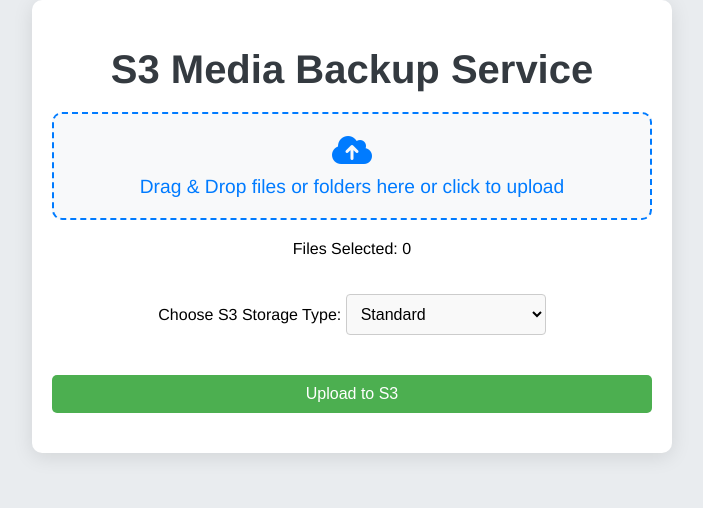
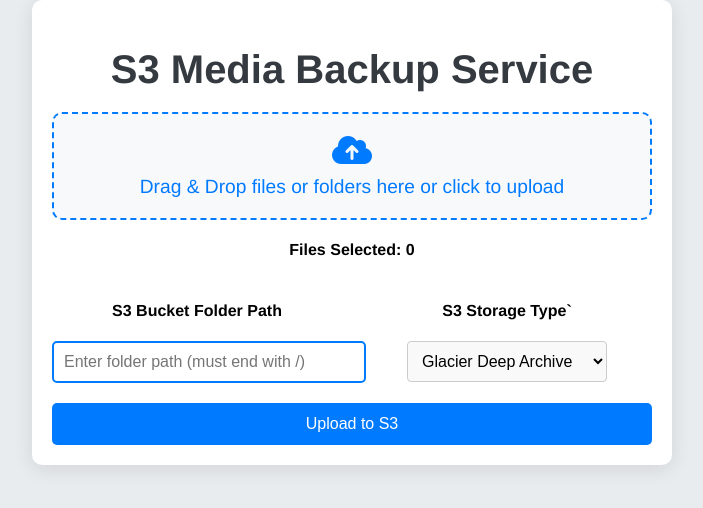
Before and after one commit to HealthyTechGuy/s3-media-backup-service, a React (Create React App) app in the folder frontend/: page / in a window 1280 px wide. Shown: the top 508 px of the page, without its empty margins (288-991 px from the left). Built offline with nearby package versions, Linux system fonts and the light colour scheme.

Commit message:
feat: updates UI to improve usability

```diff
--- a/frontend/src/App.css
+++ b/frontend/src/App.css
@@ -37,50 +37,52 @@
   background-color: #0056b3;
 }
 
-.upload-status {
-  margin-top: 20px;
-  color: #495057;
+.inputs-container {
+  display: flex;
+  justify-content: space-between;
+  gap: 20px;
+  margin-bottom: 20px;
 }
 
-.progress-container {
-  background-color: #dfe3e6;
-  border-radius: 5px;
-  overflow: hidden;
-  height: 20px;
-  margin-top: 10px;
+.folder-input,
+.storage-selector {
+  flex: 1;
 }
 
-.progress-bar {
-  height: 100%;
-  background-color: #28a745;
-  transition: width 0.5s ease;
+.folder-input input {
+  width: 100%;
+  padding: 10px;
+  margin-top: 0px;
+  border: 2px solid #007bff;
+  border-radius: 5px;
+  font-size: 16px;
 }
 
-.upload-button {
-  margin-top: 20px; /* Adjust this value to increase or decrease the space */
-  padding: 10px 20px; /* Optional: Add some padding for a better look */
-  background-color: #4CAF50; /* Green background */
-  color: white; /* White text */
-  border: none; /* Remove border */
-  border-radius: 5px; /* Rounded corners */
-  cursor: pointer; /* Pointer cursor on hover */
-  font-size: 16px; /* Increase font size */
+.folder-input input:focus {
+  outline: none;
+  border-color: #0056b3;
 }
 
-.upload-button:hover {
-  background-color: #45a049; /* Darker green on hover */
+.input-error {
+  border-color: #dc3545;
+}
+
+.error-message {
+  color: #dc3545;
+  font-size: 14px;
+  margin-top: 5px;
 }
 
 @media (max-width: 600px) {
-  .App {
-      padding: 15px;
+  .inputs-container {
+    flex-direction: column;
   }
 
   h1 {
-      font-size: 2rem;
+    font-size: 2rem;
   }
 
   button {
-      font-size: 14px;
+    font-size: 14px;
   }
 }
--- a/frontend/src/App.js
+++ b/frontend/src/App.js
@@ -1,84 +1,85 @@
 import React, { useState } from 'react';
 import axios from 'axios';
-import DropZone from './components/DropZone'; // Import the DropZone component
+import DropZone from './components/DropZone';
 import StorageTypeSelector from './components/StorageTypeSelector';
 import UploadStatus from './components/UploadStatus';
 import './App.css';
 
 function App() {
-    const [files, setFiles] = useState([]); // Initialize files as an array
-    const [storageType, setStorageType] = useState('Standard');
+    const [files, setFiles] = useState([]);
+    const [storageType, setStorageType] = useState('Glacier-Deep-Archive');
     const [folderName, setFolderName] = useState('');
+    const [folderNameError, setFolderNameError] = useState('');
     const [uploadProgress, setUploadProgress] = useState(0);
     const [uploadStatus, setUploadStatus] = useState('');
 
     const handleFilesSelected = (selectedFiles) => {
-        // Check if selectedFiles is an array and set it
         if (Array.isArray(selectedFiles)) {
             setFiles(selectedFiles);
-            console.log("Files selected:", selectedFiles);
         } else {
             console.error("Expected an array of files but received:", selectedFiles);
         }
     };
 
     const handleUpload = () => {
-        // Check if files is a valid array
         if (!Array.isArray(files) || files.length === 0) {
             setUploadStatus('No files selected for upload.');
-            console.error('No files selected.');
             return;
         }
 
-        console.log('Starting file upload...');
-        console.log('Selected storage type:', storageType);
+        const folderRegex = /\/$/;
+        if (!folderRegex.test(folderName)) {
+            setFolderNameError('Folder path must end with a forward slash (/)');
+            return;
+        } else {
+            setFolderNameError('');
+        }
 
         const formData = new FormData();
-        files.forEach((file, index) => {
-            if (file instanceof File) {
-                formData.append('files', file);
-                console.log(`Appending file[${index}]: ${file.name}, size: ${file.size} bytes`);
-            } else {
-                console.error(`Item at index ${index} is not a valid file:`, file);
-            }
+        files.forEach((file) => {
+            formData.append('files', file);
         });
+
         formData.append('storageType', storageType);
-        // TODO - make folder name an input field from the frontend.
-        formData.append('folderName', "test123/");
-        console.log('Storage type added to form data:', storageType);
+        formData.append('folderName', folderName);
 
         axios.post('http://localhost:4000/upload', formData, {
-            headers: {
-                'Content-Type': 'multipart/form-data',
-            },
+            headers: { 'Content-Type': 'multipart/form-data' },
             withCredentials: true,
             onUploadProgress: (progressEvent) => {
                 const percentCompleted = Math.round((progressEvent.loaded * 100) / progressEvent.total);
                 setUploadProgress(percentCompleted);
-                console.log(`Upload progress: ${percentCompleted}%`);
             }
         })
-        .then(response => {
-            setUploadStatus('Upload successful!');
-        })
-        .catch(error => {
-            setUploadStatus('Upload failed.');
-            if (error.response) {
-                console.error('Server responded with an error:', error.response.status, error.response.data);
-            } else if (error.request) {
-                console.error('No response received from server:', error.request);
-            } else {
-                console.error('Error during request setup:', error.message);
-            }
-        });
+        .then(() => setUploadStatus('Upload successful!'))
+        .catch(() => setUploadStatus('Upload failed.'));
     };
 
     return (
         <div className="App">
             <h1>S3 Media Backup Service</h1>
-            <DropZone onFilesSelected={handleFilesSelected} /> {/* Use DropZone instead of FileUpload */}
-            <p>Files Selected: {files.length}</p> {/* Counter for selected files */}
-            <StorageTypeSelector selectedStorage={storageType} onStorageChange={setStorageType} />
+            <DropZone onFilesSelected={handleFilesSelected} />
+            <h4>Files Selected: {files.length}</h4>
+
+            <div className="inputs-container">
+                <div className="folder-input">
+                    <h4 htmlFor="folderName">S3 Bucket Folder Path </h4>
+                    <input
+                        type="text"
+                        id="folderName"
+                        value={folderName}
+                        onChange={(e) => setFolderName(e.target.value)}
+                        placeholder="Enter folder path (must end with /)"
+                        className={folderNameError ? 'input-error' : ''}
+                    />
+                    {folderNameError && <p className="error-message">{folderNameError}</p>}
+                </div>
+
+                <div className="storage-selector">
+                    <StorageTypeSelector selectedStorage={storageType} onStorageChange={setStorageType} />
+                </div>
+            </div>
+
             <button className="upload-button" onClick={handleUpload}>Upload to S3</button>
             <UploadStatus progress={uploadProgress} status={uploadStatus} />
         </div>
--- a/frontend/src/components/StorageTypeSelector.css
+++ b/frontend/src/components/StorageTypeSelector.css
@@ -1,8 +1,6 @@
-/* StorageTypeSelector.css */
 .storage-type-selector {
     position: relative;
     display: inline-block;
-    margin: 20px 0;
 }
 
 .storage-type-selector select {
--- a/frontend/src/components/StorageTypeSelector.js
+++ b/frontend/src/components/StorageTypeSelector.js
@@ -4,7 +4,7 @@
 const StorageTypeSelector = ({ selectedStorage, onStorageChange }) => {
     return (
         <div className="storage-type-selector">
-            <label htmlFor="storageType">Choose S3 Storage Type: </label>
+            <h4 htmlFor="storageType">S3 Storage Type`</h4>
             <select
                 id="storageType"
                 value={selectedStorage}
```
